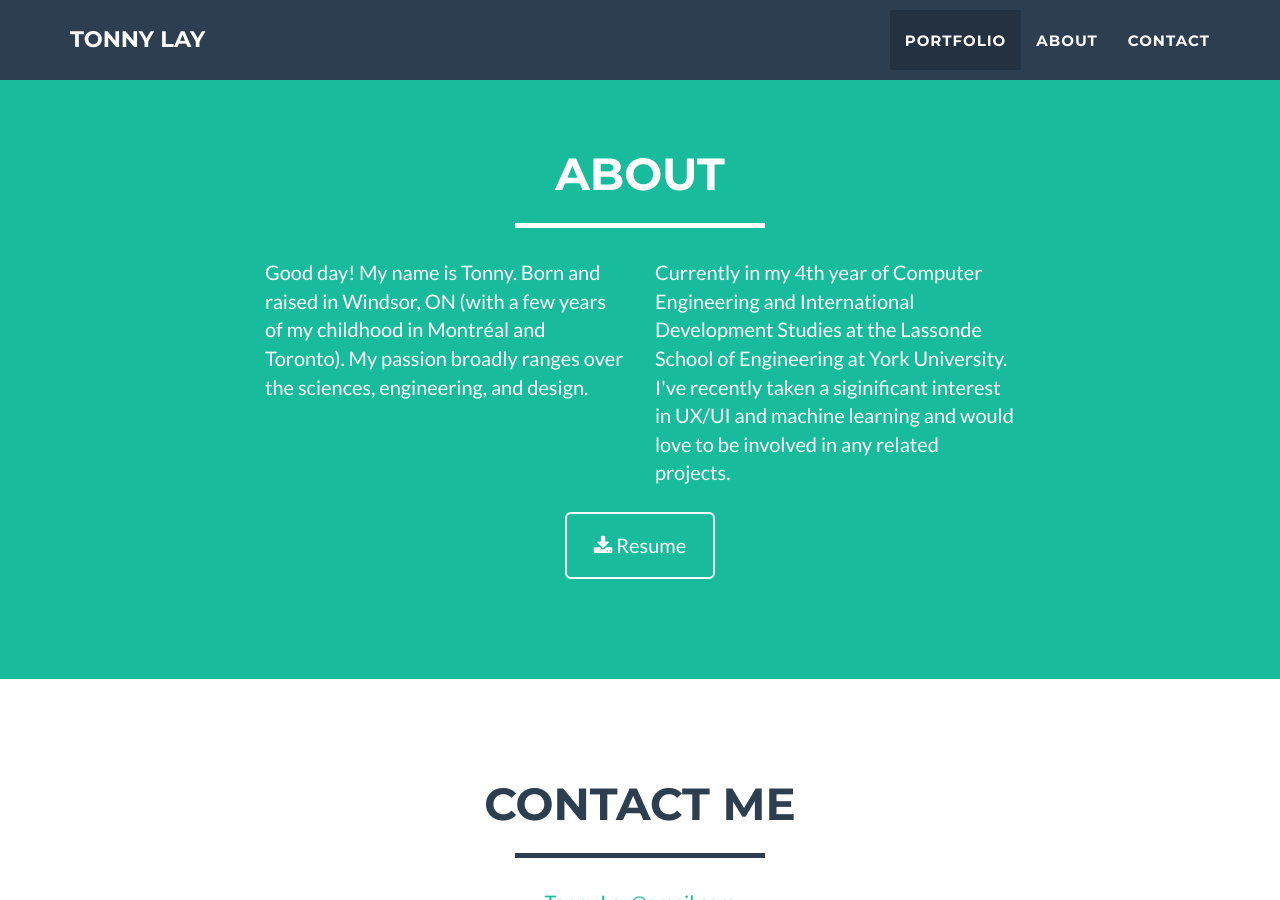
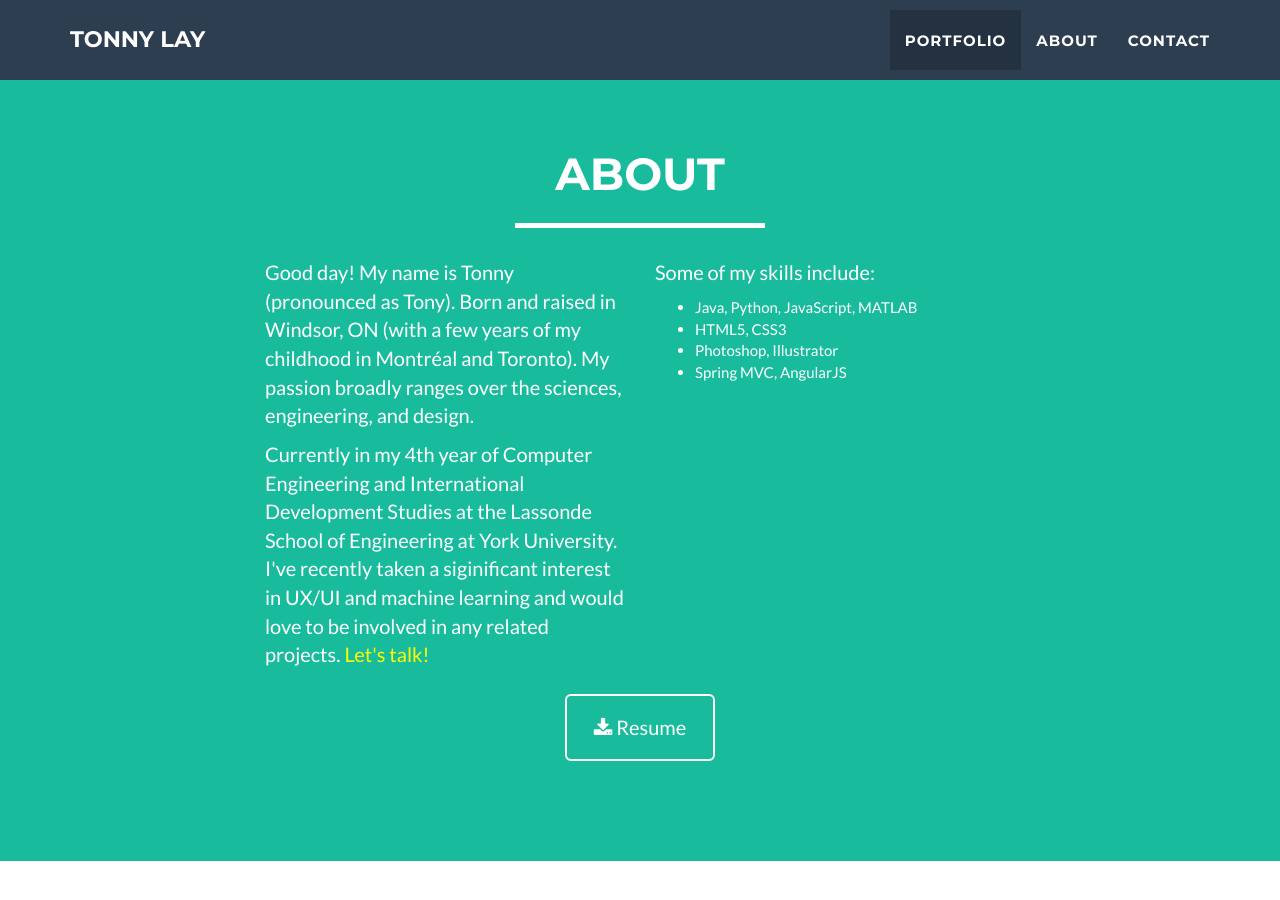
Before and after one commit to birdylay/Personal-Website, a Jekyll site: the page built from index.html, in a window 1280 px wide and 900 px high, scrolled down 1616 px. Built offline with Jekyll 4.4.1, drawn with Linux system fonts in a browser that asks for light colours.

Commit message:
updated about me

```diff
--- a/_includes/about.html
+++ b/_includes/about.html
@@ -9,12 +9,19 @@
             </div>
             <div class="row">
                 <div class="col-lg-4 col-lg-offset-2">
-                    <p>Good day!  My name is Tonny.  Born and raised in Windsor, ON (with a few years of my childhood
+                    <p>Good day!  My name is Tonny (pronounced as Tony).  Born and raised in Windsor, ON (with a few years of my childhood
                         in Montréal and Toronto).  My passion broadly ranges over the sciences, engineering, and design.  </p>
+                    <p>Currently in my 4th year of Computer Engineering and International Development Studies at the Lassonde School of Engineering at York University.
+                    I've recently taken a siginificant interest in UX/UI and machine learning and would love to be involved in  any related projects.  <a href="#contact" style="color: #FFFF00;">Let's talk!</a></p>
                 </div>
                 <div class="col-lg-4">
-                    <p>Currently in my 4th year of Computer Engineering and International Development Studies at the Lassonde School of Engineering at York University.
-                    I've recently taken a siginificant interest in UX/UI and machine learning and would love to be involved in  any related projects.  <a href="#contact">Let's talk!</a></p>
+                    <p>Some of my skills include:</p>
+                    <p><ul>
+                        <li>Java, Python, JavaScript, MATLAB</li>
+                        <li>HTML5, CSS3</li>
+                        <li>Photoshop, Illustrator</li>
+                        <li>Spring MVC, AngularJS</li>
+                    </ul></p>
                 </div>
                 <div class="col-lg-8 col-lg-offset-2 text-center">
                     <a href="TonnyLay_Resume.pdf" class="btn btn-lg btn-outline">
```
